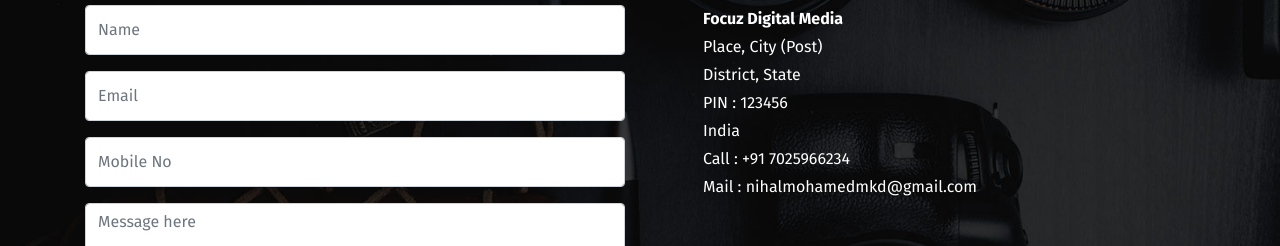
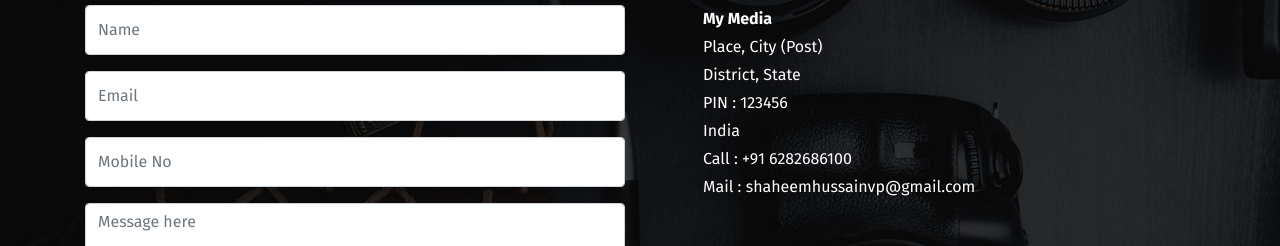
Before and after one commit to Shaheem-hussain/project-1, a plain HTML site: page index.html in a window 1280 px wide. Shown: the part 2370-2616 px from the top of the page. Drawn offline with nearby package versions, Linux system fonts and the light colour scheme.

Commit message:
Update index.html

```diff
--- a/index.html
+++ b/index.html
@@ -167,13 +167,13 @@
 
                 <div class="col-lg-6 col-md-4">
                     <div class="address-box text-white text-center text-lg-left pl-lg-5 ">
-                        <p><strong>Focuz Digital Media</strong> <br>
+                        <p><strong>My Media</strong> <br>
                             Place, City (Post) <br>
                             District, State <br>
                             PIN : 123456 <br>
                             India <br>
-                            Call : <a class="text-white" href="tel:7025966234">+91 7025966234</a><br>
-                            Mail : <a class="text-white" href="mailto:vpshaheem@gmail.com"> nihalmohamedmkd@gmail.com</a></p>
+                            Call : <a class="text-white" href="tel:6282686100">+91 6282686100</a><br>
+                            Mail : <a class="text-white" href="mailto:vpshaheem@gmail.com">shaheemhussainvp@gmail.com</a></p>
                     </div>
 
                 </div>
```
